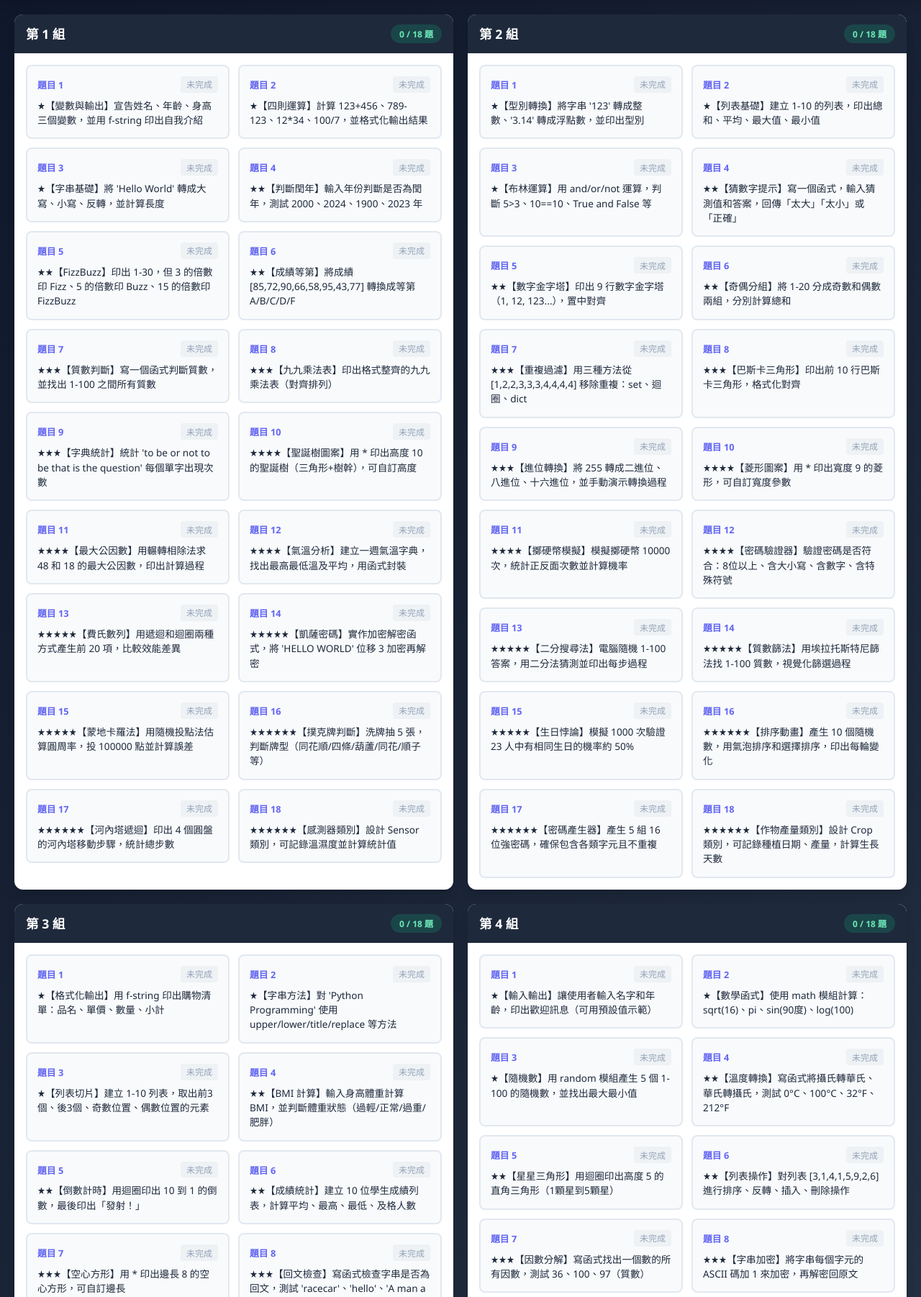
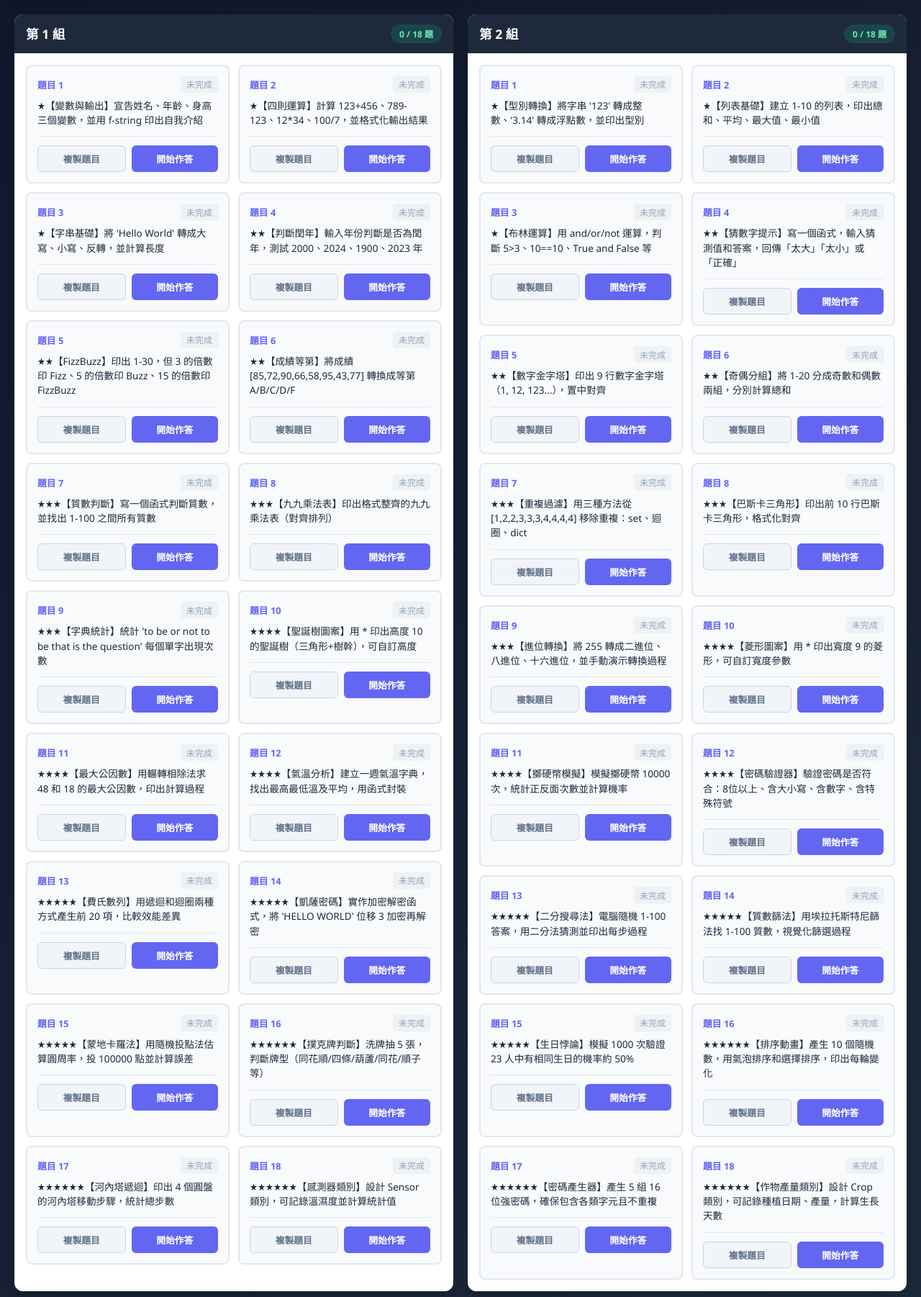
Before and after one commit to maso0310/python_playground, a Flask app: page / in a window 1280 px wide. Shown: the part 57-1859 px from the top of the page at 72% size. Run offline with Flask 2, Linux system fonts and the light colour scheme; parts of the project's set-up code (start-up, migrations or seed data) failed here and were passed over.

Commit message:
新增複製按鈕

```diff
--- a/static/css/style.css
+++ b/static/css/style.css
@@ -302,6 +302,91 @@ nav a.active {
     font-size: 0.85rem;
     color: var(--dark-color);
     line-height: 1.5;
+    cursor: pointer;
+}
+
+/* 題目卡片按鈕區 */
+.task-card-actions {
+    display: flex;
+    gap: 0.5rem;
+    margin-top: 0.75rem;
+    padding-top: 0.75rem;
+    border-top: 1px solid #e2e8f0;
+}
+
+.btn-copy {
+    flex: 1;
+    padding: 0.5rem 0.75rem;
+    font-size: 0.8rem;
+    background: #f1f5f9;
+    color: #64748b;
+    border: 1px solid #cbd5e1;
+    border-radius: 6px;
+    cursor: pointer;
+    transition: all 0.2s ease;
+}
+
+.btn-copy:hover {
+    background: #e2e8f0;
+    color: #475569;
+}
+
+.btn-copy.copied {
+    background: var(--primary-color);
+    color: white;
+    border-color: var(--primary-color);
+}
+
+.btn-start {
+    flex: 1;
+    padding: 0.5rem 0.75rem;
+    font-size: 0.8rem;
+    background: var(--secondary-color);
+    color: white;
+    border: none;
+    border-radius: 6px;
+    cursor: pointer;
+    transition: all 0.2s ease;
+}
+
+.btn-start:hover {
+    background: #4f46e5;
+}
+
+/* 編輯器中的題目容器 */
+.editor-task-container {
+    display: flex;
+    align-items: flex-start;
+    gap: 0.75rem;
+    padding: 0.875rem 1rem;
+    background: #f8fafc;
+    border-bottom: 1px solid #e2e8f0;
+}
+
+.editor-task-container .editor-task-desc {
+    flex: 1;
+}
+
+.btn-copy-small {
+    padding: 0.4rem 0.75rem;
+    font-size: 0.75rem;
+    background: #e0e7ff;
+    color: var(--secondary-color);
+    border: 1px solid #c7d2fe;
+    border-radius: 6px;
+    cursor: pointer;
+    white-space: nowrap;
+    transition: all 0.2s ease;
+}
+
+.btn-copy-small:hover {
+    background: #c7d2fe;
+}
+
+.btn-copy-small.copied {
+    background: var(--primary-color);
+    color: white;
+    border-color: var(--primary-color);
 }
 
 /* 全螢幕編輯器 */
@@ -340,11 +425,12 @@ nav a.active {
 
 .editor-task-desc {
     background: #fefce8;
-    padding: 1rem 1.25rem;
+    padding: 0.75rem 1rem;
     border-left: 4px solid #eab308;
     color: #713f12;
     font-size: 0.95rem;
     line-height: 1.5;
+    border-radius: 4px;
 }
 
 .editor-main {
--- a/templates/index.html
+++ b/templates/index.html
@@ -40,13 +40,16 @@
             <!-- 題目列表（預設顯示） -->
             <div class="tasks-list" id="tasks-list-{{ group_id }}">
                 {% for task_id, task_text in group_tasks[group_id].items() %}
-                <div class="task-card" id="task-card-{{ group_id }}-{{ task_id }}"
-                     onclick="openEditor({{ group_id }}, {{ task_id }})">
+                <div class="task-card" id="task-card-{{ group_id }}-{{ task_id }}">
                     <div class="task-card-header">
                         <span class="task-number">題目 {{ task_id }}</span>
                         <span class="task-status" id="task-status-{{ group_id }}-{{ task_id }}">未完成</span>
                     </div>
-                    <div class="task-desc">{{ task_text }}</div>
+                    <div class="task-desc" onclick="openEditor({{ group_id }}, {{ task_id }})">{{ task_text }}</div>
+                    <div class="task-card-actions">
+                        <button class="btn btn-copy" onclick="copyTask({{ group_id }}, {{ task_id }}, event)">複製題目</button>
+                        <button class="btn btn-start" onclick="openEditor({{ group_id }}, {{ task_id }})">開始作答</button>
+                    </div>
                 </div>
                 {% endfor %}
             </div>
@@ -61,7 +64,10 @@
                     <button class="btn btn-back-menu" onclick="closeEditor({{ group_id }})">返回選單</button>
                 </div>
 
-                <div class="editor-task-desc" id="editor-task-desc-{{ group_id }}"></div>
+                <div class="editor-task-container">
+                    <div class="editor-task-desc" id="editor-task-desc-{{ group_id }}"></div>
+                    <button class="btn btn-copy-small" onclick="copyCurrentTask({{ group_id }})" title="複製題目去問 AI">複製題目</button>
+                </div>
 
                 <div class="editor-main">
                     <div class="editor-code-section">
@@ -94,6 +100,49 @@
 
         // 題目資料
         const groupTasks = {{ group_tasks | tojson }};
+
+        // 複製題目到剪貼板
+        function copyTask(groupId, taskId, event) {
+            if (event) event.stopPropagation();
+
+            const taskText = groupTasks[groupId][taskId];
+            const prompt = `請幫我用 Python 完成以下題目：\n\n${taskText}\n\n請提供完整的程式碼和執行結果。`;
+
+            navigator.clipboard.writeText(prompt).then(() => {
+                showCopyFeedback(event ? event.target : null, '已複製！');
+            }).catch(err => {
+                // fallback for older browsers
+                const textarea = document.createElement('textarea');
+                textarea.value = prompt;
+                document.body.appendChild(textarea);
+                textarea.select();
+                document.execCommand('copy');
+                document.body.removeChild(textarea);
+                showCopyFeedback(event ? event.target : null, '已複製！');
+            });
+        }
+
+        // 複製當前編輯器的題目
+        function copyCurrentTask(groupId) {
+            if (currentEditor.taskId) {
+                copyTask(groupId, currentEditor.taskId, null);
+                const btn = document.querySelector(`#editor-${groupId} .btn-copy-small`);
+                showCopyFeedback(btn, '已複製！');
+            }
+        }
+
+        // 顯示複製成功的反饋
+        function showCopyFeedback(button, message) {
+            if (button) {
+                const originalText = button.textContent;
+                button.textContent = message;
+                button.classList.add('copied');
+                setTimeout(() => {
+                    button.textContent = originalText;
+                    button.classList.remove('copied');
+                }, 1500);
+            }
+        }
 
         // 滾動到指定組別
         function scrollToGroup(groupId) {
```
